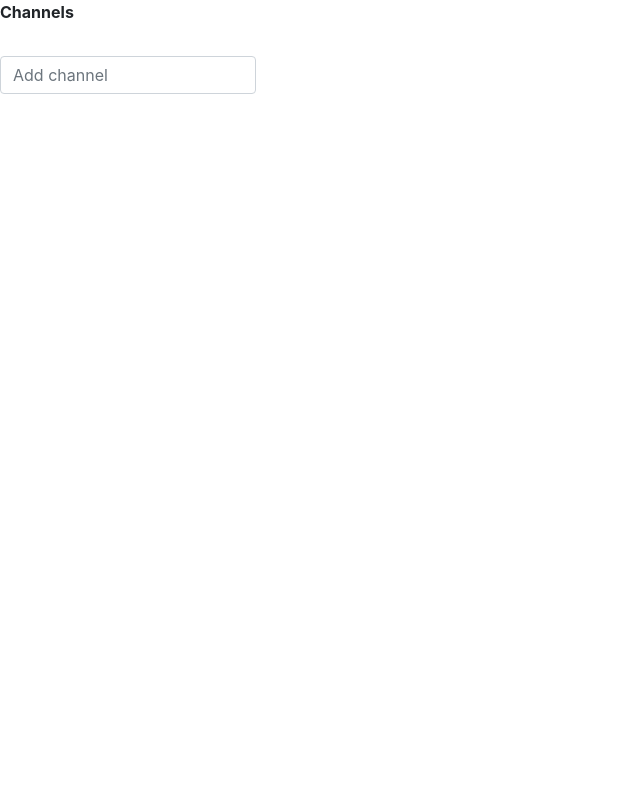
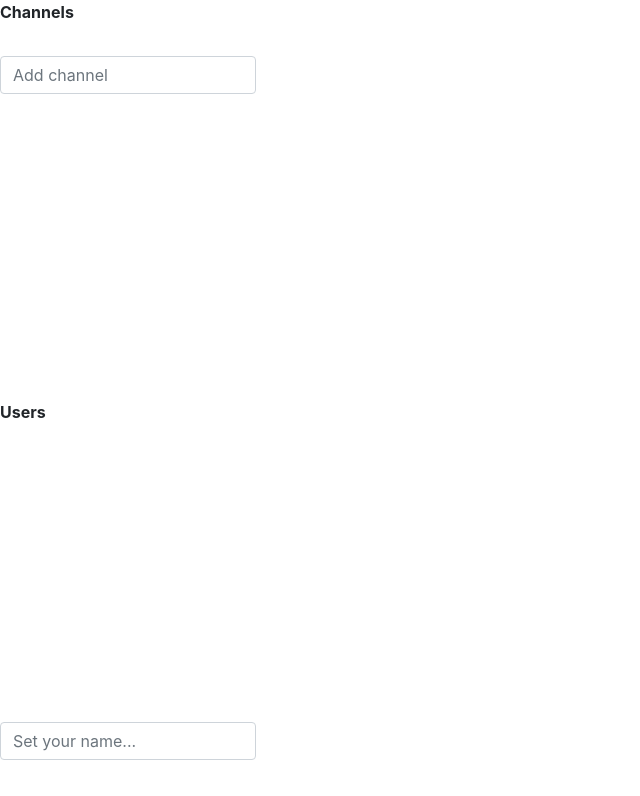
Before and after one commit to kalyan-anna/Go-playground, a React (Create React App) app: page / in a window 1280 px wide. Shown: the top 796 px of the page, without its empty margins (0-640 px from the left). Built offline with nearby package versions, Linux system fonts and the light colour scheme.

Commit message:
users component

```diff
--- /dev/null
+++ b/src/components/users/User/User.js
@@ -0,0 +1,10 @@
+import React from 'react';
+import PropTypes from 'prop-types';
+
+const user = props => <li>{props.user.name}</li>;
+
+user.propTypes = {
+  user: PropTypes.object.isRequired
+};
+
+export default user;
--- /dev/null
+++ b/src/components/users/UserForm/UserForm.js
@@ -0,0 +1,31 @@
+import React, { createRef } from 'react';
+import PropTypes from 'prop-types';
+
+const userForm = props => {
+  const userInput = createRef();
+
+  const onSubmit = event => {
+    event.preventDefault();
+    props.setUserName(userInput.current.value);
+    userInput.current.value = '';
+  };
+
+  return (
+    <form onSubmit={onSubmit}>
+      <div className='form-group'>
+        <input
+          className='form-control'
+          placeholder='Set your name...'
+          type='text'
+          ref={userInput}
+        />
+      </div>
+    </form>
+  );
+};
+
+userForm.propTypes = {
+  setUserName: PropTypes.func.isRequired
+};
+
+export default userForm;
--- /dev/null
+++ b/src/components/users/UserList/UserList.js
@@ -0,0 +1,14 @@
+import React from 'react';
+import PropTypes from 'prop-types';
+import User from '../User/User';
+
+const userList = props => {
+  const usersEl = props.users.map(user => <User key={user.id} user={user} />);
+  return <ul>{usersEl}</ul>;
+};
+
+userList.propTypes = {
+  users: PropTypes.array.isRequired
+};
+
+export default userList;
--- /dev/null
+++ b/src/components/users/UserSection/UserSection.js
@@ -0,0 +1,18 @@
+import React from 'react';
+import PropTypes from 'prop-types';
+import UserList from '../UserList/UserList';
+import UserForm from '../UserForm/UserForm';
+
+const userSection = props => (
+  <section className='support panel panel-primary'>
+    <div className='panel-heading'>
+      <strong>Users</strong>
+    </div>
+    <div className='panel-body users'>
+      <UserList {...props} />
+      <UserForm {...props} />
+    </div>
+  </section>
+);
+
+export default userSection;
--- a/src/containers/Main.js
+++ b/src/containers/Main.js
@@ -1,16 +1,18 @@
 import React, { Component } from 'react';
 import ChannelSection from '../components/channels/ChannelSection/ChannelSection';
+import UserSection from '../components/users/UserSection/UserSection';
 
 class Main extends Component {
   state = {
     channels: [],
-    activeChannel: null
+    activeChannel: null,
+    users: []
   };
 
   addChannel = name => {
     const { channels } = this.state;
     channels.push({
-      id: name.length,
+      id: channels.length,
       name
     });
     this.setState({ channels });
@@ -19,6 +21,15 @@ class Main extends Component {
   setChannel = activeChannel => {
     console.log('ActiveChannel:', activeChannel);
     this.setState({ activeChannel });
+  };
+
+  setUserName = name => {
+    const { users } = this.state;
+    users.push({
+      id: users.length,
+      name
+    });
+    this.setState({ users });
   };
 
   render() {
@@ -31,6 +42,7 @@ class Main extends Component {
             setChannel={this.setChannel}
             activeChannel={this.state.activeChannel}
           />
+          <UserSection {...this.state} setUserName={this.setUserName} />
         </nav>
       </main>
     );
```
